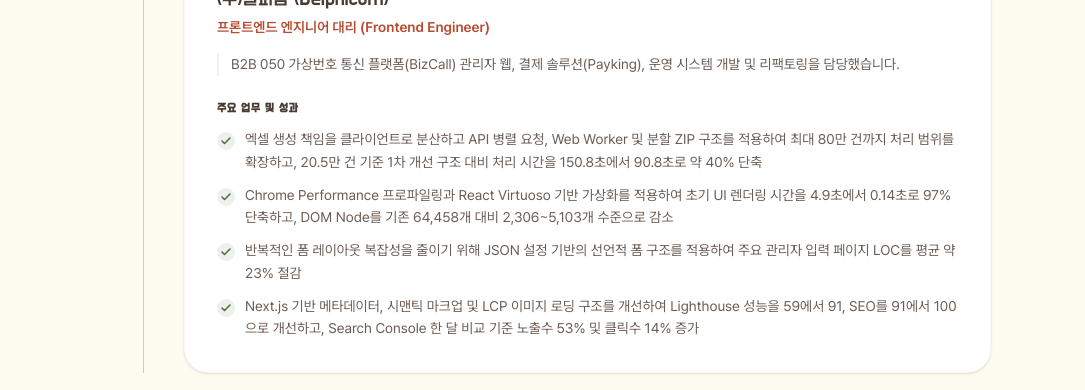
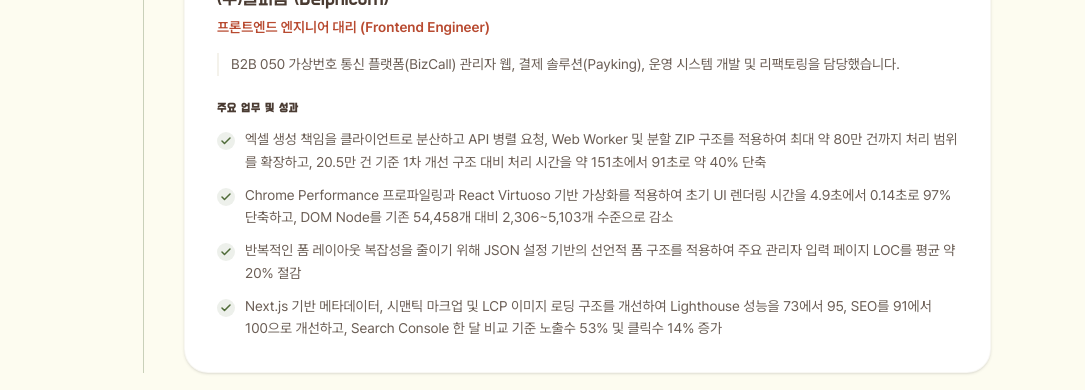
Before and after one commit to 951jth/portpolio, a Next.js app: page / in a window 1280 px wide. Shown: the part 1980-2370 px from the top of the page, without its empty margins (97-1182 px from the left). Built offline with nearby package versions, Linux system fonts and the light colour scheme; no server answers.

Commit message:
chore: 이력서 링크 갱신 및 프로젝트/경험 내용 최적화
- Hero 섹션의 이력서 PDF 링크 업데이트
- Projects, Experience 섹션의 성과 수치 및 설명 문구 세부 조정
- Projects 섹션의 Notion 링크들을 NOTION_PROJECT_URLS 상수로 분리하여 관리

```diff
--- a/src/components/sections/Experience.tsx
+++ b/src/components/sections/Experience.tsx
@@ -10,10 +10,10 @@ export default function Experience() {
       description:
         "B2B 050 가상번호 통신 플랫폼(BizCall) 관리자 웹, 결제 솔루션(Payking), 운영 시스템 개발 및 리팩토링을 담당했습니다.",
       achievements: [
-        "엑셀 생성 책임을 클라이언트로 분산하고 API 병렬 요청, Web Worker 및 분할 ZIP 구조를 적용하여 최대 80만 건까지 처리 범위를 확장하고, 20.5만 건 기준 1차 개선 구조 대비 처리 시간을 150.8초에서 90.8초로 약 40% 단축",
-        "Chrome Performance 프로파일링과 React Virtuoso 기반 가상화를 적용하여 초기 UI 렌더링 시간을 4.9초에서 0.14초로 97% 단축하고, DOM Node를 기존 64,458개 대비 2,306~5,103개 수준으로 감소",
-        "반복적인 폼 레이아웃 복잡성을 줄이기 위해 JSON 설정 기반의 선언적 폼 구조를 적용하여 주요 관리자 입력 페이지 LOC를 평균 약 23% 절감",
-        "Next.js 기반 메타데이터, 시맨틱 마크업 및 LCP 이미지 로딩 구조를 개선하여 Lighthouse 성능을 59에서 91, SEO를 91에서 100으로 개선하고, Search Console 한 달 비교 기준 노출수 53% 및 클릭수 14% 증가",
+        "엑셀 생성 책임을 클라이언트로 분산하고 API 병렬 요청, Web Worker 및 분할 ZIP 구조를 적용하여 최대 약 80만 건까지 처리 범위를 확장하고, 20.5만 건 기준 1차 개선 구조 대비 처리 시간을 약 151초에서 91초로 약 40% 단축",
+        "Chrome Performance 프로파일링과 React Virtuoso 기반 가상화를 적용하여 초기 UI 렌더링 시간을 4.9초에서 0.14초로 97% 단축하고, DOM Node를 기존 54,458개 대비 2,306~5,103개 수준으로 감소",
+        "반복적인 폼 레이아웃 복잡성을 줄이기 위해 JSON 설정 기반의 선언적 폼 구조를 적용하여 주요 관리자 입력 페이지 LOC를 평균 약 20% 절감",
+        "Next.js 기반 메타데이터, 시맨틱 마크업 및 LCP 이미지 로딩 구조를 개선하여 Lighthouse 성능을 73에서 95, SEO를 91에서 100으로 개선하고, Search Console 한 달 비교 기준 노출수 53% 및 클릭수 14% 증가",
       ],
     },
   ];
--- a/src/components/sections/Hero.tsx
+++ b/src/components/sections/Hero.tsx
@@ -5,7 +5,7 @@ import Image from "next/image";
 import { ArrowRight, Download, Sparkles, ExternalLink } from "lucide-react";
 
 const RESUME_PDF_URL =
-  "https://docs.google.com/document/d/1aWGf-6Tgze3N-VzcidnTqmzwM9TtrAYkS2a5lZcDRWA/export?format=pdf";
+  "https://docs.google.com/document/d/1YL2iL-8USxK6GPAaV_Vu9de7bH8beh2NyM2F8STv_U8/export?format=pdf";
 const CAREER_DESCRIPTION_PDF_URL =
   "https://docs.google.com/document/d/1M0ppSNysFYF1NTTet08LGnsarapuSH_SCuOgxsU0V84/export?format=pdf";
 
--- a/src/components/sections/Projects.tsx
+++ b/src/components/sections/Projects.tsx
@@ -1,5 +1,12 @@
 import FadeIn from "@/components/ui/FadeIn";
 import ProjectCard, { ProjectItem } from "./ProjectCard";
+
+const NOTION_PROJECT_URLS = {
+  mozzle: "https://app.notion.com/p/3a859549cbc080fb9c18f6c0dc7a1ef4",
+  bizCall: "https://app.notion.com/p/3a859549cbc08019aaeffdab0838edd4",
+  engineeringImpact: "https://app.notion.com/p/3b759549cbc080238458d6e584edad62",
+  pandyTalk: "https://app.notion.com/p/3a859549cbc080c9bf68c1155e975f7d",
+} as const;
 
 const projects: ProjectItem[] = [
   {
@@ -11,11 +18,11 @@ const projects: ProjectItem[] = [
         <strong className="text-text">대규모 렌더링 지연 및 구조 리팩토링:</strong> 대량의 회원 데이터를 동시 편집할 때 발생하는 렌더링 지연 문제와 비대해진 컴포넌트 구조 개선
       </>,
       <>
-        <strong className="text-text">가상화 기반 렌더링 성능 최적화:</strong> Chrome Performance로 Long Task 병목을 분석하고, React Virtuoso 기반 가상화 테이블을 적용하여 텍스트 입력 지연을 1330ms에서 29ms로 개선
+        <strong className="text-text">가상화 기반 렌더링 성능 최적화:</strong> Chrome Performance로 Long Task 병목을 분석하고, React Virtuoso 기반 가상화 테이블을 적용하여 초기 렌더링을 4.9초에서 0.14초, DOM Node를 54,458개에서 2,306~5,103개, 텍스트 입력 지연을 1,330ms에서 29ms로 개선
       </>
     ],
     tags: ["React", "CRA (Webpack)", "React Virtuoso", "Chrome Performance"],
-    link: process.env.NEXT_PUBLIC_NOTION_URL || "",
+    link: NOTION_PROJECT_URLS.mozzle,
     video: "Cj3J-v1gLcI",
     videoRatio: "16:9",
     featured: true,
@@ -26,14 +33,14 @@ const projects: ProjectItem[] = [
     theme: "emerald",
     description: [
       <>
-        <strong className="text-text">대용량 엑셀 다운로드 구조 개선:</strong> 엑셀 생성 책임을 서버에서 클라이언트로 분산하고 API 병렬 요청, Web Worker 및 ZIP 분할 압축을 적용하여 최대 80만 건까지 처리 범위 확장. 20.5만 건 기준 1차 개선 구조 대비 처리 시간을 150.8초에서 90.8초로 약 40% 단축
+        <strong className="text-text">대용량 엑셀 다운로드 구조 개선:</strong> 엑셀 생성 책임을 서버에서 클라이언트로 분산하고 API 병렬 요청, Web Worker 및 ZIP 분할 압축을 적용하여 최대 약 80만 건까지 처리 범위 확장. 20.5만 건 기준 1차 개선 구조 대비 처리 시간을 약 151초에서 91초로 약 40% 단축
       </>,
       <>
-        <strong className="text-text">랜딩페이지 SEO 및 성능 최적화:</strong> Next.js 기반 메타데이터, 시맨틱 마크업 및 LCP 이미지 로딩 구조를 개선하여 Lighthouse 성능(59 → 91) 및 SEO(91 → 100) 지표 개선. Search Console 한 달 비교 기준 노출수 1,290건에서 1,970건으로 53%, 클릭수 70건에서 80건으로 14% 증가
+        <strong className="text-text">랜딩페이지 SEO 및 성능 최적화:</strong> Next.js 기반 메타데이터, 시맨틱 마크업 및 LCP 이미지 로딩 구조를 개선하여 Lighthouse 성능(73 → 95) 및 SEO(91 → 100) 지표 개선. Search Console 한 달 비교 기준 노출수 1,290건에서 1,970건으로 53%, 클릭수 70건에서 80건으로 14% 증가
       </>
     ],
     tags: ["React", "SheetJS", "Web Worker", "ZIP Compression"],
-    link: process.env.NEXT_PUBLIC_NOTION_URL || "",
+    link: NOTION_PROJECT_URLS.bizCall,
     featured: true,
   },
   {
@@ -42,13 +49,14 @@ const projects: ProjectItem[] = [
     theme: "purple",
     description: [
       <>
-        <strong className="text-text">관리자 입력 폼 공통 컴포넌트 구조 제안:</strong> 기존 단순 JSX 나열 방식에서 JSON 기반의 선언적 스키마 폼 구조로 개선하여 폼 관련 코드(LOC) 20% 감소
+        <strong className="text-text">관리자 입력 폼 공통 컴포넌트 구조 제안:</strong> 기존 단순 JSX 나열 방식에서 JSON 기반의 선언적 스키마 폼 구조로 개선하여 폼 관련 코드(LOC) 약 20% 감소
       </>,
       <>
         <strong className="text-text">반응형 웹 레이아웃 개선:</strong> CSS Grid 기반 공통 구조를 적용하여 디자인 시안 변경 시 폼 구조 수정 없이 설정과 레이아웃 값 변경으로 대응
       </>
     ],
     tags: ["React", "Next.js (SSR)", "React Native", "Tailwind CSS"],
+    link: NOTION_PROJECT_URLS.engineeringImpact,
     featured: false,
   },
   {
@@ -64,7 +72,7 @@ const projects: ProjectItem[] = [
       </>
     ],
     tags: ["React Native (CLI)", "TypeScript", "SQLite", "Firebase", "OpenAI"],
-    link: process.env.NEXT_PUBLIC_NOTION_URL || "",
+    link: NOTION_PROJECT_URLS.pandyTalk,
     github: "https://github.com/951jth/pandytalk",
     video: "Kf3jksOo_W4",
     videoRatio: "9:16",
```
